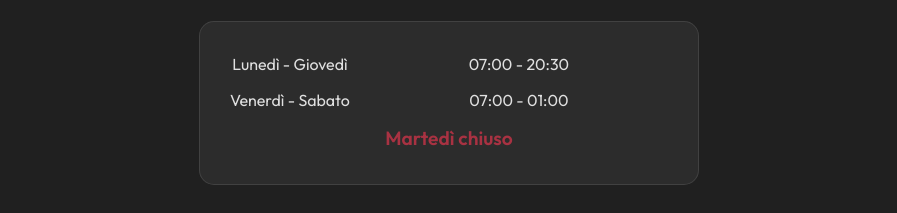
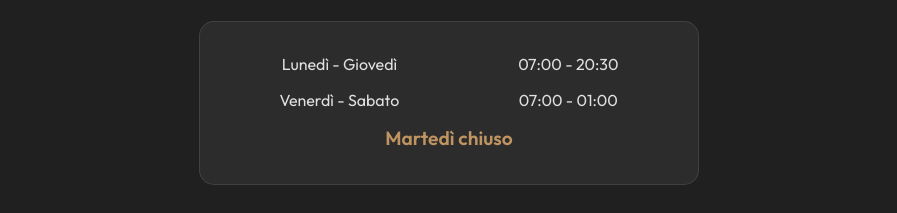
Before and after one commit to simonetignino/LandinPageLoungeElite, a plain HTML site: page index.html in a window 1280 px wide. Shown: the part 1300-1513 px from the top of the page, without its empty margins (191-1088 px from the left). Drawn offline with Linux system fonts and the light colour scheme.

Commit message:
cambiato colore

```diff
--- a/index.html
+++ b/index.html
@@ -196,7 +196,7 @@
 
         .hours {
             display: grid;
-            grid-template-columns: auto 1fr;
+            grid-template-columns: auto auto;
             /* Prima colonna (giorni) adatta al contenuto, seconda flessibile */
             gap: 10px 20px;
             /* Spazio tra righe e colonne */
@@ -216,7 +216,7 @@
             /* Centra Martedì chiuso */
             font-weight: bold;
             font-size: 1.2em;
-            color: #a83242;
+            color: #bf9460;
             /* Colore personalizzato */
         }
 
```
Also changed, not shown: 1 other file.
